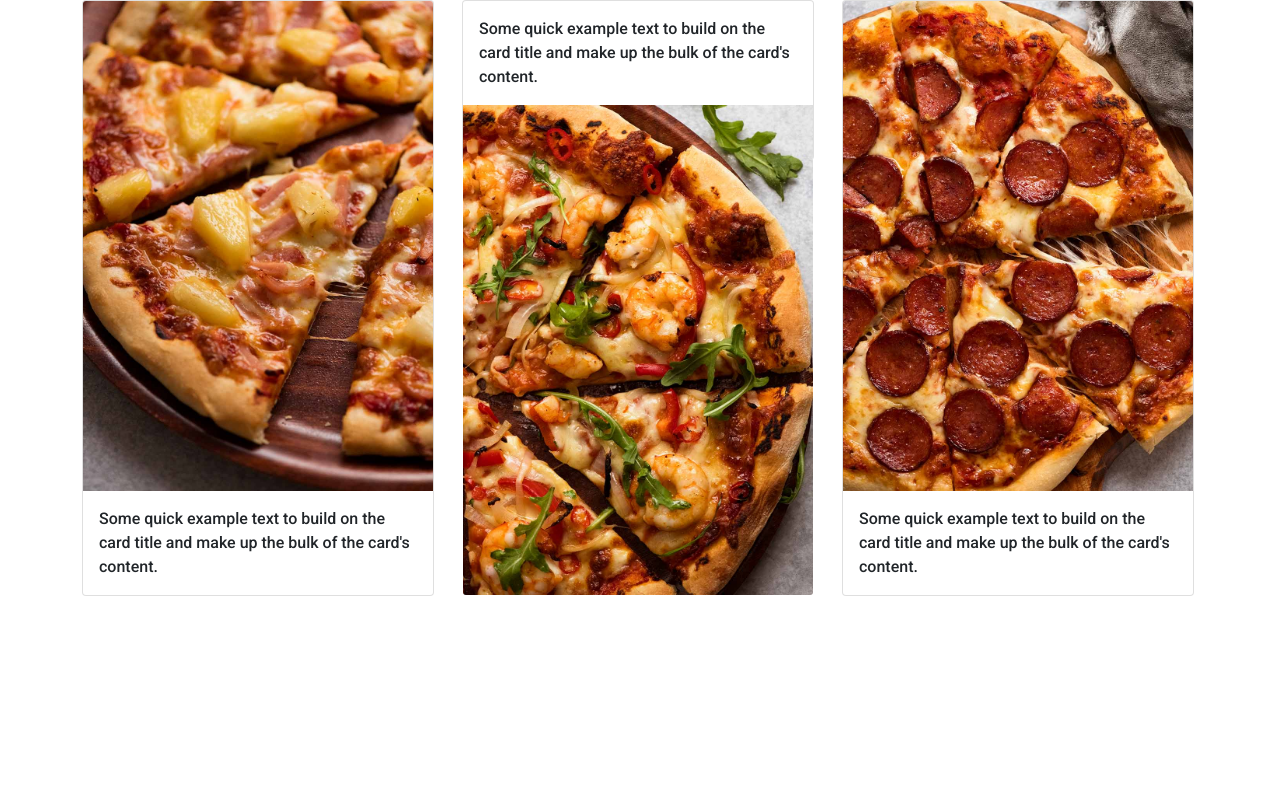
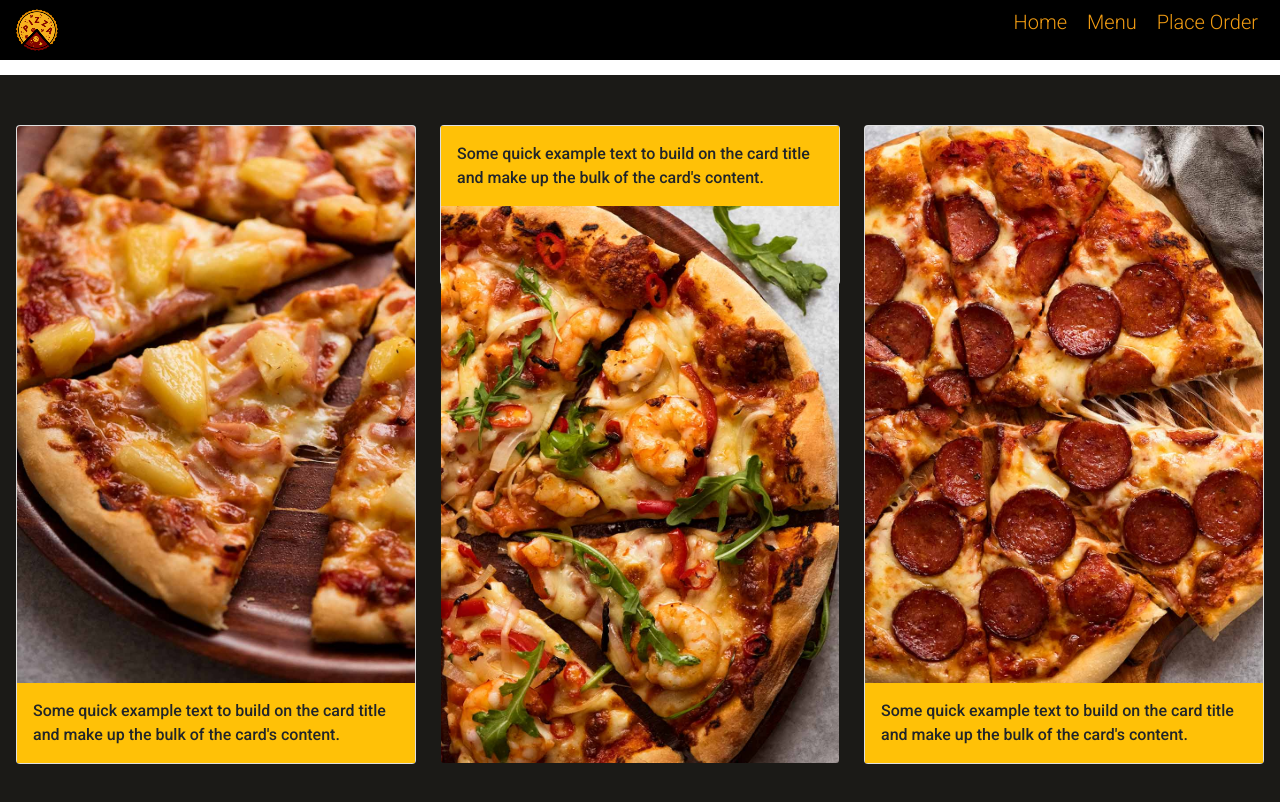
Before and after one commit to Mukundi-Mbugi/pizzero-s, a plain HTML site: page menu.html in a window 1280 px wide. Drawn offline with Linux system fonts and the light colour scheme.

Commit message:
Add style to menu

```diff
--- a/css/style.css
+++ b/css/style.css
@@ -81,5 +81,13 @@
   text-decoration: none;
   display: inline-block;
   font-size: 16px;
-  margin-top: 50px;
+  margin: 20px;
 }
+.cont2{
+    position: relative;
+    margin-top: 75px;
+    padding: 50px;
+    background-color: #1B1A17;
+    justify-content: center;
+    align-items: center;
+}
--- a/menu.html
+++ b/menu.html
@@ -5,24 +5,35 @@
     <meta http-equiv="X-UA-Compatible" content="IE=edge">
     <meta name="viewport" content="width=device-width, initial-scale=1.0">
     <title>Pizzeros</title>
+    <link rel="shortcut icon" href="./images/favicon.ico" type="image/x-icon" />
     <link rel="stylesheet" href="./css/style.css">
     <link rel="stylesheet" href="./css/bootstrap.css">
 </head>
 <body>
-    <div class="container">
+    <nav class="nav">
+        <div class="container-fluid">
+          <img src="/images/logo.png" alt="logo">
+          <ul>
+            <li><a href="index.html">Home</a></li>
+            <li><a href="menu.html">Menu</a></li>
+            <li><a href="order.html">Place Order</a></li>
+          </ul>
+        </div>
+      </nav>
+    <div class="container-fluid cont2">
         <div class="row row1">
             <div class="col">
-                <div class="card" style="width: 22rem;">
+                <div class="card" style="width: 25rem;">
                     <img src="./images/BBQ1.jpg" class="card-img-top" alt="berbeque image">
-                    <div class="card-body">
+                    <div class="card-body bg-warning">
                       <p class="card-text">Some quick example text to build on the card title and make up the bulk of the card's content.</p>
                     </div>
                   </div>
 
             </div>
             <div class="col">
-                <div class="card" style="width: 22rem; height: 10rem;">
-                    <div class="card-body">
+                <div class="card" style="width: 25rem; height: 10rem;">
+                    <div class="card-body bg-warning">
                         <p class="card-text">Some quick example text to build on the card title and make up the bulk of the card's content.</p>
                       </div>
                     <img src="./images/Hawaii.jpg" class="card-img-bottom" alt="hawaii image">
@@ -31,9 +42,9 @@
 
             </div>
             <div class="col">
-                <div class="card" style="width: 22rem;">
+                <div class="card" style="width: 25rem;">
                     <img src="./images/Pepperoni.jpg" class="card-img-top" alt="Pepperoni image">
-                    <div class="card-body">
+                    <div class="card-body bg-warning">
                       <p class="card-text">Some quick example text to build on the card title and make up the bulk of the card's content.</p>
                     </div>
                   </div>
```
